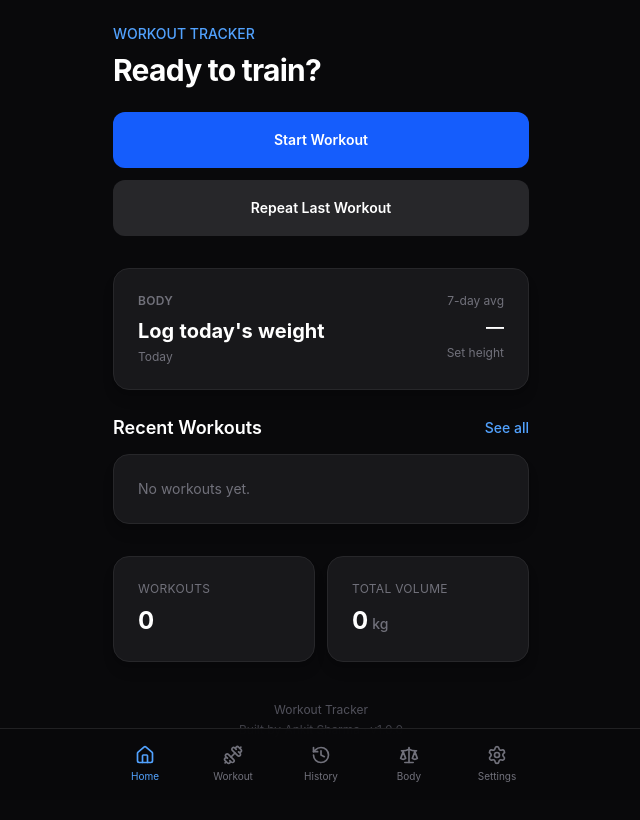
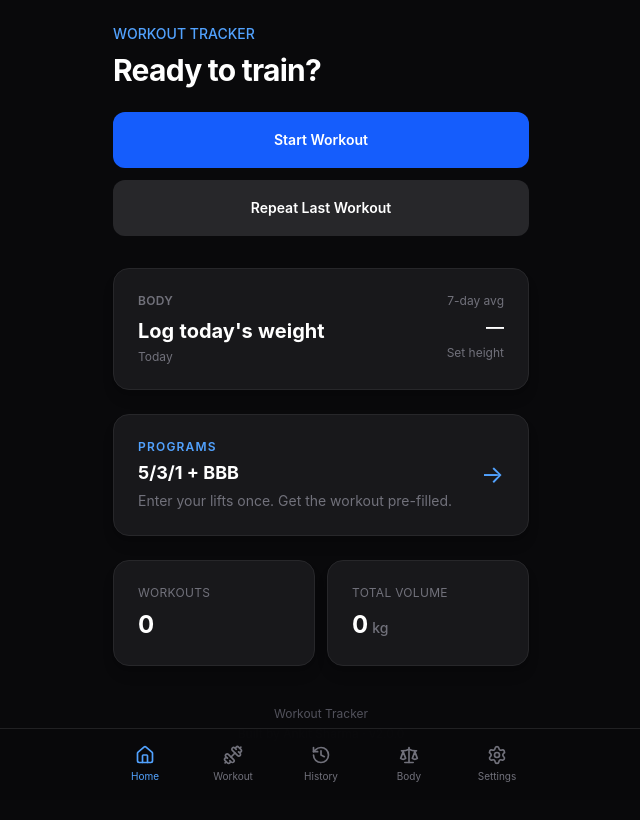
Before and after one commit to ankitsharma1310/workout-tracker, a React (Vite) app: page / in a window 1280 px wide. Shown: the top 820 px of the page, without its empty margins (319-959 px from the left). Built offline with nearby package versions, Linux system fonts and the light colour scheme.

Commit message:
Simplify home and add Programs entry

```diff
--- a/src/pages/HomePage.tsx
+++ b/src/pages/HomePage.tsx
@@ -13,84 +13,29 @@ import { getLastWorkout } from "../utils/repeatWorkout";
 import { getWorkoutHistory } from "../utils/storage";
 import { getWorkoutVolume } from "../utils/volume";
 
-function formatDuration(
-  startedAt: number,
-  finishedAt: number | null,
-) {
-  if (!finishedAt) return "In progress";
-
-  const seconds = Math.max(
-    0,
-    Math.floor((finishedAt - startedAt) / 1000),
-  );
-
-  const minutes = Math.floor(seconds / 60);
-
-  if (minutes < 60) {
-    return `${minutes} min`;
-  }
-
-  const hours = Math.floor(minutes / 60);
-  const remaining = minutes % 60;
-
-  return remaining
-    ? `${hours}h ${remaining}m`
-    : `${hours}h`;
-}
-
 export default function HomePage() {
   const navigate = useNavigate();
-
-  const {
-    resetWorkout,
-    setWorkout,
-  } = useWorkoutStore();
-
-  const workouts = useMemo(
-    () => getWorkoutHistory(),
-    [],
-  );
-
-  const totalVolume = useMemo(
-    () =>
-      workouts.reduce(
-        (sum, workout) =>
-          sum +
-          getWorkoutVolume(workout.exercises),
-        0,
-      ),
-    [workouts],
-  );
-
-  const recentWorkouts = workouts.slice(0, 5);
+  const { resetWorkout, setWorkout } = useWorkoutStore();
+  const workouts = useMemo(() => getWorkoutHistory(), []);
+  const totalVolume = useMemo(() => workouts.reduce((sum, workout) => sum + getWorkoutVolume(workout.exercises), 0), [workouts]);
 
   function startWorkout() {
     const savedWorkout = getCurrentWorkout();
-
-    if (
-      savedWorkout &&
-      savedWorkout.exercises.length > 0
-    ) {
-      const resume = window.confirm(
-        "Resume your unfinished workout?",
-      );
-
+    if (savedWorkout && savedWorkout.exercises.length > 0) {
+      const resume = window.confirm("Resume your unfinished workout?");
       if (resume) {
         setWorkout(savedWorkout);
         navigate("/workout");
         return;
       }
     }
-
     resetWorkout();
     navigate("/workout");
   }
 
   function repeatLastWorkout() {
     const last = getLastWorkout();
-
     if (!last) return;
-
     setWorkout(cloneWorkout(last));
     navigate("/workout");
   }
@@ -98,138 +43,43 @@ export default function HomePage() {
   return (
     <Page>
       <div className="pt-2">
-        <p className="text-sm font-medium text-blue-400">
-          WORKOUT TRACKER
-        </p>
-
-        <h1 className="mt-2 text-3xl font-bold tracking-tight">
-          Ready to train?
-        </h1>
+        <p className="text-sm font-medium text-blue-400">WORKOUT TRACKER</p>
+        <h1 className="mt-2 text-3xl font-bold tracking-tight">Ready to train?</h1>
 
         <div className="mt-6 grid gap-3">
-          <Button
-            className="h-14 w-full text-base font-semibold"
-            onClick={startWorkout}
-          >
-            Start Workout
-          </Button>
-
-          <Button
-            className="h-14 w-full bg-zinc-800 text-base font-semibold hover:bg-zinc-700"
-            onClick={repeatLastWorkout}
-          >
-            Repeat Last Workout
-          </Button>
+          <Button className="h-14 w-full text-base font-semibold" onClick={startWorkout}>Start Workout</Button>
+          <Button className="h-14 w-full bg-zinc-800 text-base font-semibold hover:bg-zinc-700" onClick={repeatLastWorkout}>Repeat Last Workout</Button>
         </div>
 
-        <div className="mt-8">
-          <BodyweightSummary />
-        </div>
+        <div className="mt-8"><BodyweightSummary /></div>
 
-        <div className="mt-6">
-          <div className="mb-3 flex items-center justify-between">
-            <h2 className="text-lg font-semibold">
-              Recent Workouts
-            </h2>
-
-            <button
-              onClick={() => navigate("/history")}
-              className="text-sm font-medium text-blue-400"
-            >
-              See all
-            </button>
-          </div>
-
-          <div className="space-y-3">
-            {recentWorkouts.length === 0 ? (
-              <Card className="p-4">
-                <p className="text-sm text-zinc-500">
-                  No workouts yet.
-                </p>
-              </Card>
-            ) : (
-              recentWorkouts.map(workout => (
-                <button
-                  key={workout.id}
-                  onClick={() =>
-                    navigate(
-                      `/history/${workout.id}`,
-                    )
-                  }
-                  className="w-full text-left"
-                >
-                  <Card className="p-4 transition active:scale-[0.99]">
-                    <div className="flex items-center justify-between gap-4">
-                      <div className="min-w-0">
-                        <div className="truncate font-semibold">
-                          {workout.name}
-                        </div>
-
-                        <div className="mt-1 text-xs text-zinc-500">
-                          {workout.exercises.length} exercises
-                          {" • "}
-                          {formatDuration(
-                            workout.startedAt,
-                            workout.finishedAt,
-                          )}
-                        </div>
-                      </div>
-
-                      <div className="shrink-0 text-right">
-                        <div className="font-semibold">
-                          {getWorkoutVolume(
-                            workout.exercises,
-                          ).toLocaleString()} kg
-                        </div>
-
-                        <div className="mt-1 text-xs text-zinc-500">
-                          {new Date(
-                            workout.finishedAt ??
-                              workout.startedAt,
-                          ).toLocaleDateString()}
-                        </div>
-                      </div>
-                    </div>
-                  </Card>
-                </button>
-              ))
-            )}
-          </div>
-        </div>
-
-        <div className="mt-8 grid grid-cols-2 gap-3">
-          <Card className="p-4">
-            <div className="text-xs uppercase tracking-wide text-zinc-500">
-              Workouts
-            </div>
-
-            <div className="mt-2 text-2xl font-bold">
-              {workouts.length}
+        <button type="button" onClick={() => navigate("/programs")} className="mt-6 w-full text-left">
+          <Card className="border-blue-500/30 p-4 transition active:scale-[0.99]">
+            <div className="flex items-center justify-between gap-4">
+              <div>
+                <div className="text-xs font-semibold uppercase tracking-widest text-blue-400">Programs</div>
+                <div className="mt-1 text-lg font-bold">5/3/1 + BBB</div>
+                <div className="mt-1 text-sm text-zinc-500">Enter your lifts once. Get the workout pre-filled.</div>
+              </div>
+              <div className="text-2xl text-blue-400">→</div>
             </div>
           </Card>
+        </button>
 
+        <div className="mt-6 grid grid-cols-2 gap-3">
           <Card className="p-4">
-            <div className="text-xs uppercase tracking-wide text-zinc-500">
-              Total Volume
-            </div>
-
-            <div className="mt-2 text-2xl font-bold">
-              {totalVolume.toLocaleString()}
-              <span className="ml-1 text-sm font-medium text-zinc-500">
-                kg
-              </span>
-            </div>
+            <div className="text-xs uppercase tracking-wide text-zinc-500">Workouts</div>
+            <div className="mt-2 text-2xl font-bold">{workouts.length}</div>
+          </Card>
+          <Card className="p-4">
+            <div className="text-xs uppercase tracking-wide text-zinc-500">Total Volume</div>
+            <div className="mt-2 text-2xl font-bold">{totalVolume.toLocaleString()}<span className="ml-1 text-sm font-medium text-zinc-500">kg</span></div>
           </Card>
         </div>
 
         <div className="mt-10 pb-2 text-center">
-          <p className="text-xs text-zinc-600">
-            Workout Tracker
-          </p>
-
-          <p className="mt-1 text-xs text-zinc-700">
-            Built by Ankit Sharma · v1.0.0
-          </p>
+          <p className="text-xs text-zinc-600">Workout Tracker</p>
+          <p className="mt-1 text-xs text-zinc-700">Built by Ankit Sharma · v2.0.0</p>
         </div>
       </div>
     </Page>
```
